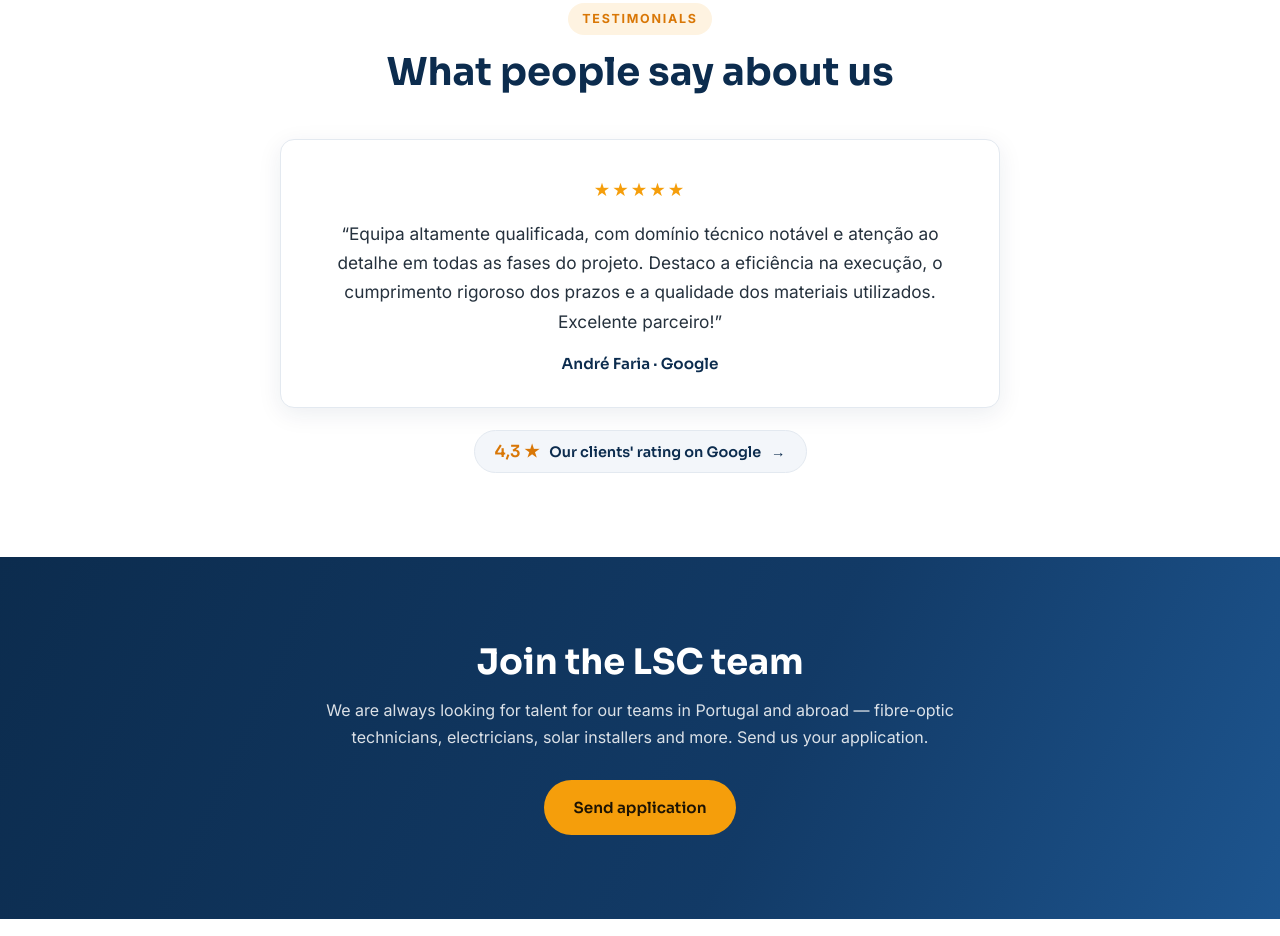
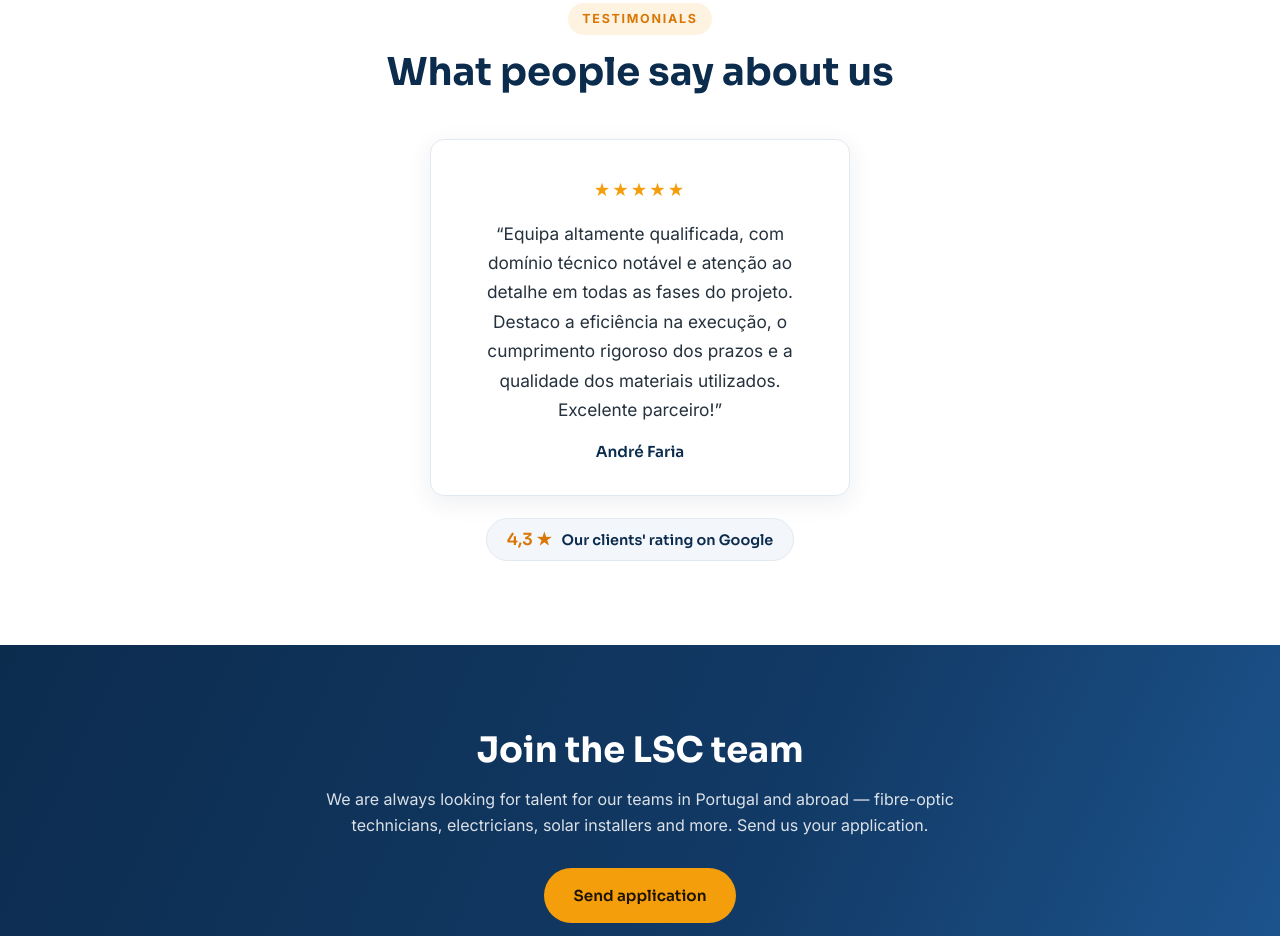
Before and after one commit to pedromag97/LSC, a plain HTML site: page index.html in a window 1280 px wide. Shown: the part 5399-6335 px from the top of the page. Drawn offline with Linux system fonts and the light colour scheme.

Commit message:
Testemunhos: remover hiperligacao ao Google e preparar grelha para mais cartoes
Co-Authored-By: Claude Fable 5 <noreply@anthropic.com>

```diff
--- a/assets/css/site.css
+++ b/assets/css/site.css
@@ -670,6 +670,13 @@ body.nav-open .nav-toggle span:nth-child(3) { transform: translateY(-7.5px) rota
 }
 
 /* ---------- Testemunhos ---------- */
+.test-grid {
+  display: grid;
+  grid-template-columns: repeat(auto-fit, minmax(280px, 420px));
+  justify-content: center;
+  gap: 20px;
+}
+.test-grid .testimonial-card { max-width: none; margin: 0; }
 .testimonial-card {
   background: #fff;
   border: 1px solid var(--line);
--- a/index.html
+++ b/index.html
@@ -326,15 +326,17 @@
         <span class="kicker" data-i18n="test.kicker">Testemunhos</span>
         <h2 data-i18n="test.title">O que dizem sobre nós</h2>
       </div>
-      <div class="testimonial-card reveal">
-        <div class="stars" aria-label="5 estrelas">★★★★★</div>
-        <blockquote>“Equipa altamente qualificada, com domínio técnico notável e atenção ao detalhe em todas as fases do projeto. Destaco a eficiência na execução, o cumprimento rigoroso dos prazos e a qualidade dos materiais utilizados. Excelente parceiro!”</blockquote>
-        <div class="who">André Faria · Google</div>
+      <div class="test-grid reveal">
+        <div class="testimonial-card">
+          <div class="stars" aria-label="5 estrelas">★★★★★</div>
+          <blockquote>“Equipa altamente qualificada, com domínio técnico notável e atenção ao detalhe em todas as fases do projeto. Destaco a eficiência na execução, o cumprimento rigoroso dos prazos e a qualidade dos materiais utilizados. Excelente parceiro!”</blockquote>
+          <div class="who">André Faria</div>
+        </div>
       </div>
       <div style="text-align:center;">
-        <a class="g-badge reveal" href="https://www.google.com/maps/place/Lousacabo/@41.2831297,-8.307354,17z" target="_blank" rel="noopener">
-          <span class="score">4,3 ★</span> <span data-i18n="test.google">Avaliação dos nossos clientes no Google</span> →
-        </a>
+        <span class="g-badge reveal">
+          <span class="score">4,3 ★</span> <span data-i18n="test.google">Avaliação dos nossos clientes no Google</span>
+        </span>
       </div>
     </div>
   </section>
```
